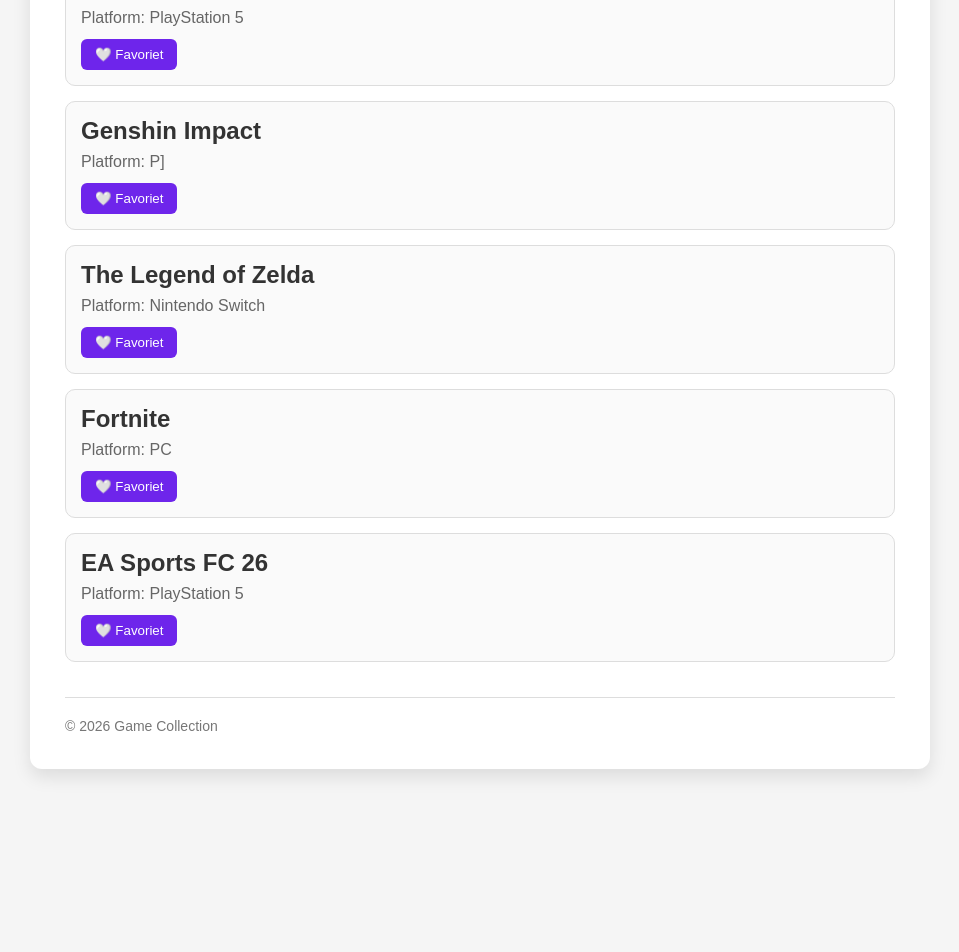
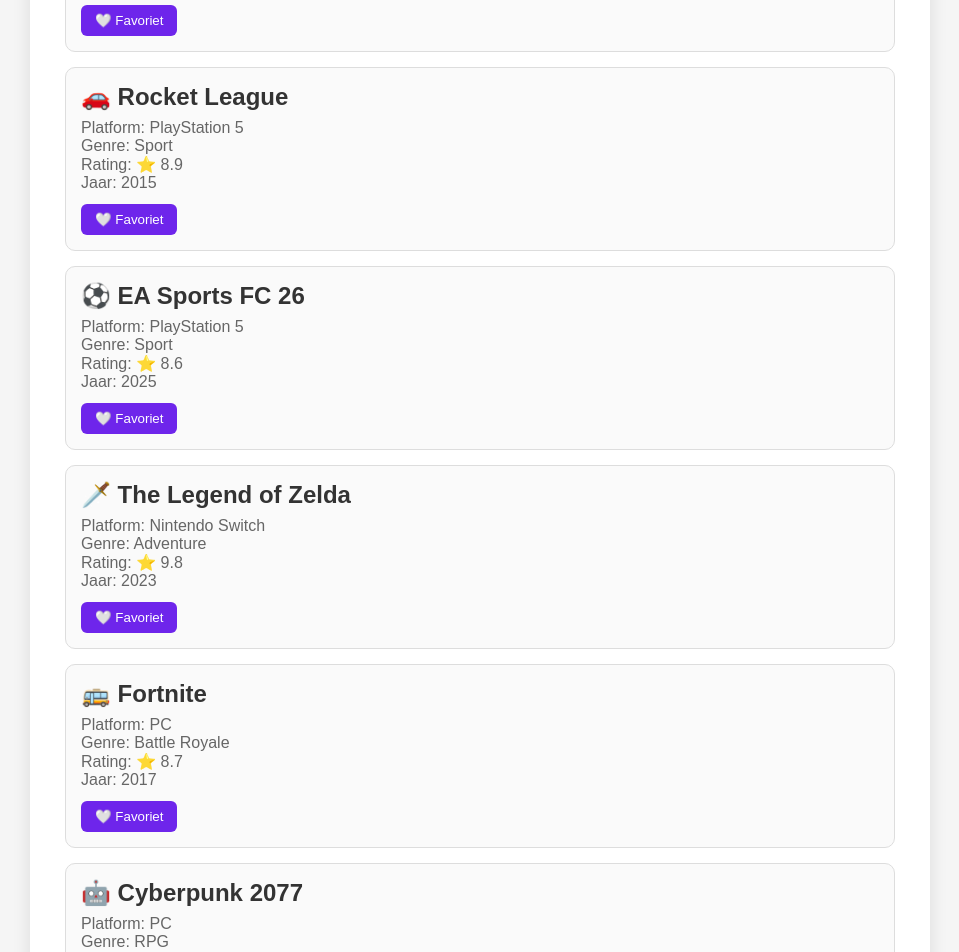
Before and after one commit to Bente-git/React, a React (Vite) app in the folder game-collection/: page / in a window 1280 px wide. Shown: the part 640-1592 px from the top of the page, without its empty margins (160-1119 px from the left). Before the commit the page ends 1449 px from the top, so only its background shows below. Built offline with nearby package versions, Linux system fonts and the light colour scheme.

Commit message:
Les 8 - JSON toegepast

```diff
--- a/game-collection/src/App.jsx
+++ b/game-collection/src/App.jsx
@@ -3,44 +3,7 @@
 import Header from "./components/Header";
 import Footer from "./components/Footer";
 import GameCard from "./components/GameCard";
-
-const games = [
-  {
-    id: 1,
-    title: "Minecraft",
-    platform: "PC",
-  },
-  {
-    id: 2,
-    title: "Mario Kart",
-    platform: "Nintendo Switch",
-  },
-  {
-    id: 3,
-    title: "Rocket League",
-    platform: "PlayStation 5",
-  },
-  {
-    id: 4,
-    title: "Genshin Impact",
-    platform: "P]",
-  },
-  {
-    id: 5,
-    title: "The Legend of Zelda",
-    platform: "Nintendo Switch",
-  },
-  {
-    id: 6,
-    title: "Fortnite",
-    platform: "PC",
-  },
-  {
-    id: 7,
-    title: "EA Sports FC 26",
-    platform: "PlayStation 5",
-  },
-];
+import games from "./data/games.json";
 
 function App() {
   const [search, setSearch] = useState("");
@@ -75,6 +38,9 @@
               key={game.id}
               title={game.title}
               platform={game.platform}
+              genre={game.genre}
+              rating={game.rating}
+              year={game.year}
             />
           ))}
       </div>
--- a/game-collection/src/components/GameCard.jsx
+++ b/game-collection/src/components/GameCard.jsx
@@ -8,6 +8,12 @@
       <h2>{props.title}</h2>
 
       <p>Platform: {props.platform}</p>
+
+      <p>Genre: {props.genre}</p>
+
+      <p>Rating: ⭐ {props.rating}</p>
+
+      <p>Jaar: {props.year}</p>
 
       <button
         className="favorite-button"
--- /dev/null
+++ b/game-collection/src/data/games.json
@@ -0,0 +1,23 @@
+[
+  { "id": 1, "title": "⛏️ Minecraft", "platform": "PC", "genre": "Sandbox", "rating": 9.5, "year": 2011 },
+  { "id": 2, "title": "🏎️ Mario Kart World", "platform": "Nintendo Switch 2", "genre": "Race", "rating": 9.3, "year": 2025 },
+  { "id": 3, "title": "🚗 Rocket League", "platform": "PlayStation 5", "genre": "Sport", "rating": 8.9, "year": 2015 },
+  { "id": 4, "title": "⚽ EA Sports FC 26", "platform": "PlayStation 5", "genre": "Sport", "rating": 8.6, "year": 2025 },
+  { "id": 5, "title": "🗡️ The Legend of Zelda", "platform": "Nintendo Switch", "genre": "Adventure", "rating": 9.8, "year": 2023 },
+  { "id": 6, "title": "🚌 Fortnite", "platform": "PC", "genre": "Battle Royale", "rating": 8.7, "year": 2017 },
+  { "id": 7, "title": "🤖 Cyberpunk 2077", "platform": "PC", "genre": "RPG", "rating": 8.8, "year": 2020 },
+  { "id": 8, "title": "🤠 Red Dead Redemption 2", "platform": "PC", "genre": "Adventure", "rating": 9.9, "year": 2018 },
+  { "id": 9, "title": "🚔 GTA V", "platform": "PC", "genre": "Action", "rating": 9.8, "year": 2013 },
+  { "id": 10, "title": "👑 Elden Ring", "platform": "PlayStation 5", "genre": "RPG", "rating": 9.7, "year": 2022 },
+  { "id": 11, "title": "🚀 ROC Amstelland Dev Challenge", "platform": "ESP32 / Raspberry Pi / Arduino", "genre": "Developer Event", "rating": 10.0, "year": 2027 },
+  { "id": 12, "title": "🌳 Terraria", "platform": "PC", "genre": "Sandbox", "rating": 9.0, "year": 2011 },
+  { "id": 13, "title": "🎯 Valorant", "platform": "PC", "genre": "Shooter", "rating": 8.5, "year": 2020 },
+  { "id": 14, "title": "⚔️ League of Legends", "platform": "PC", "genre": "MOBA", "rating": 8.4, "year": 2009 },
+  { "id": 15, "title": "🧱 Roblox", "platform": "PC", "genre": "Sandbox", "rating": 8.0, "year": 2006 },
+  { "id": 16, "title": "🏝️ Animal Crossing", "platform": "Nintendo Switch", "genre": "Simulatie", "rating": 9.0, "year": 2020 },
+  { "id": 17, "title": "🐺 The Witcher 3", "platform": "PC", "genre": "RPG", "rating": 9.7, "year": 2015 },
+  { "id": 18, "title": "🪄 Hogwarts Legacy", "platform": "PC", "genre": "RPG", "rating": 8.6, "year": 2023 },
+  { "id": 19, "title": "🥷 Assassin's Creed Shadows", "platform": "PC", "genre": "Action", "rating": 8.3, "year": 2025 },
+  { "id": 20, "title": "🔫 Call of Duty Black Ops 7", "platform": "PC", "genre": "Shooter", "rating": 7.5, "year": 2025 },
+  { "id": 21, "title": "🏁 Forza Horizon 5", "platform": "Xbox Series X", "genre": "Race", "rating": 9.2, "year": 2021 }
+]
```
